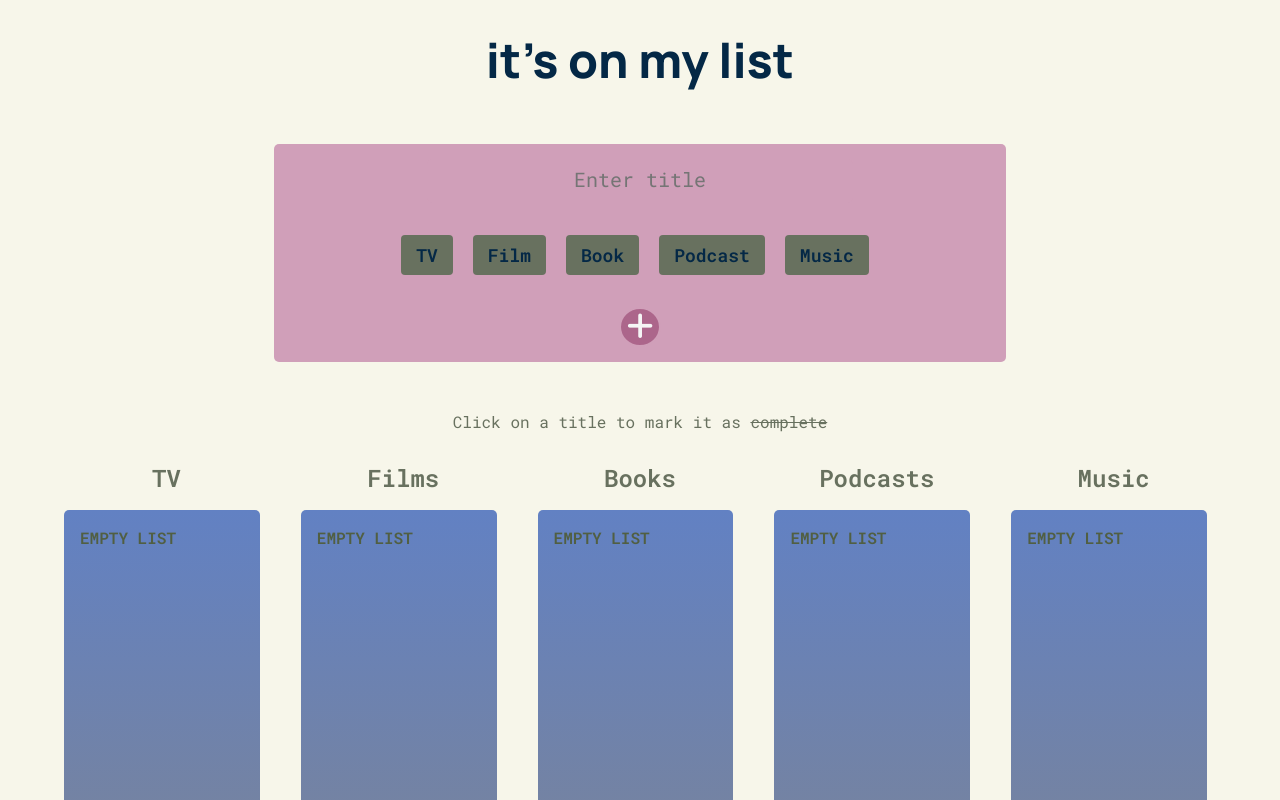
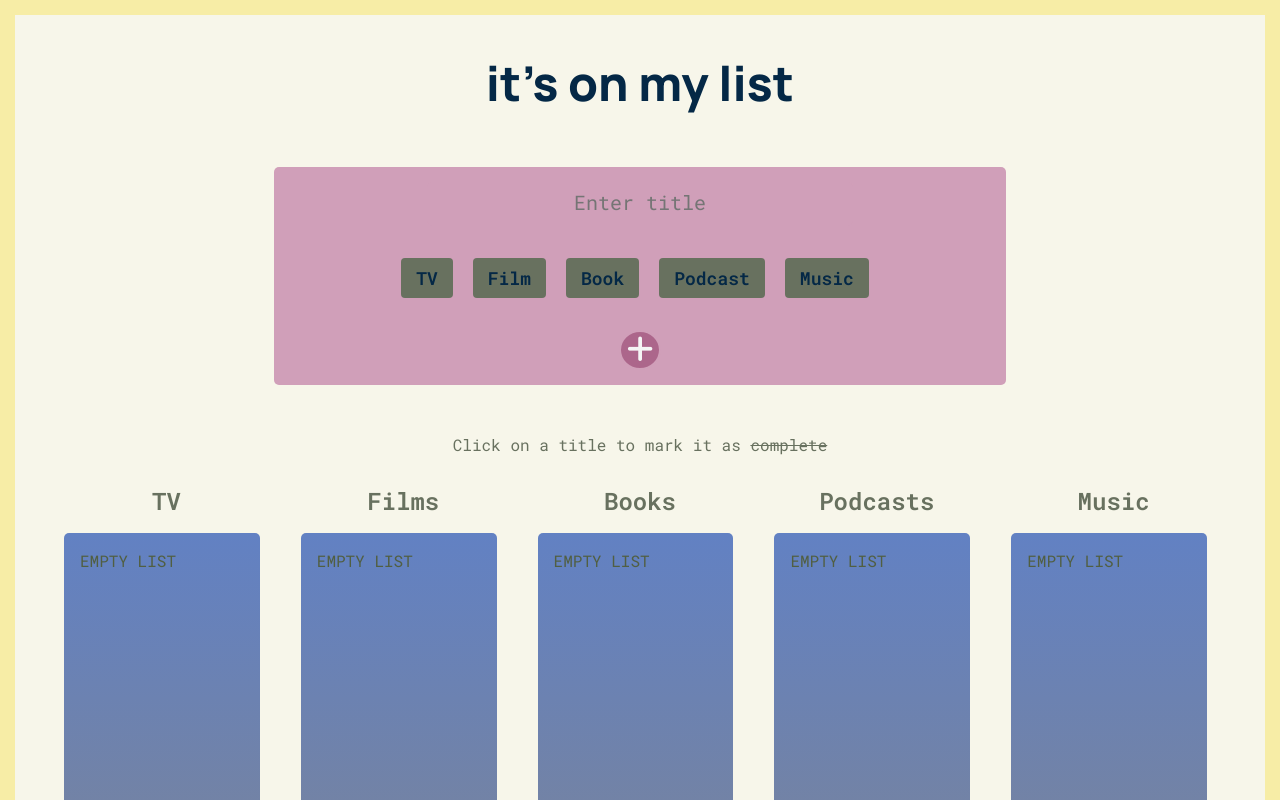
Before and after one commit to anniebalds/on-my-list-app, a React (Vite) app: page / in a window 1280 px wide. Shown: the top 800 px of the page. Built offline with nearby package versions, Linux system fonts and the light colour scheme.

Commit message:
css changes

```diff
--- a/src/index.css
+++ b/src/index.css
@@ -21,6 +21,9 @@ body {
   flex-direction: column;
   justify-content: center;
   align-items: center;
+  border: 15px solid #f7eda6;
+  margin: 0;
+  padding: 1em
 }
 
 h1 {
@@ -164,7 +167,6 @@ input[type="radio"] {
   width: 80%;
   overflow: scroll;
   border-radius: 5px;
-  font-weight: bold;
   text-align: left;
   padding: 0 1em;
   background: linear-gradient(#6281c3, #7f848f);
@@ -195,7 +197,7 @@ input[type="radio"] {
 
 .is-complete  {
 	text-decoration: line-through;
-  opacity: 0.8;
+  opacity: 0.7;
 }
 
 .clear-list-btn {
```
